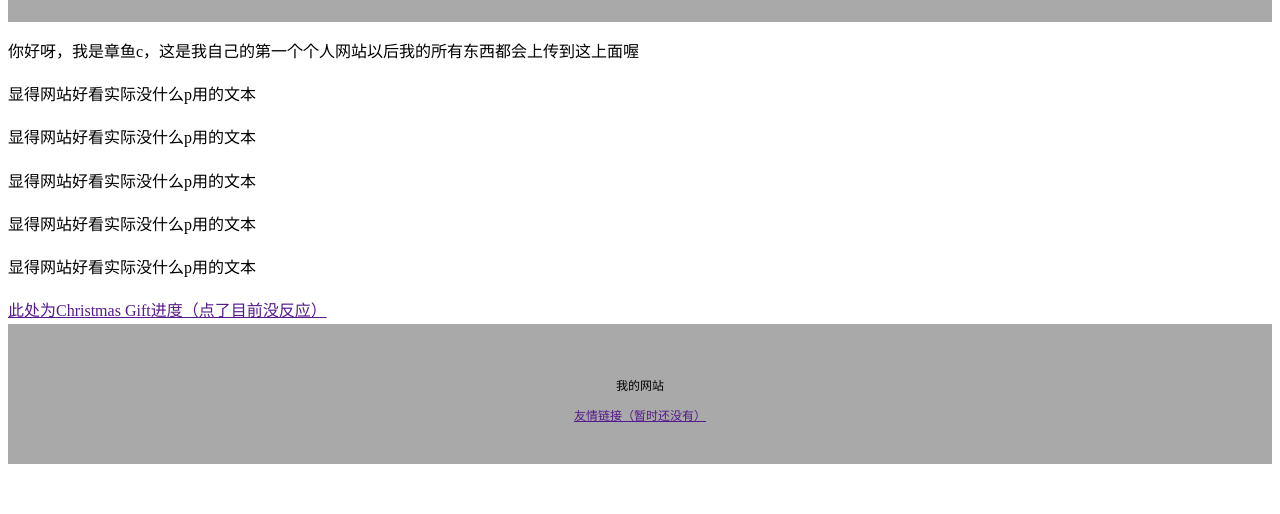
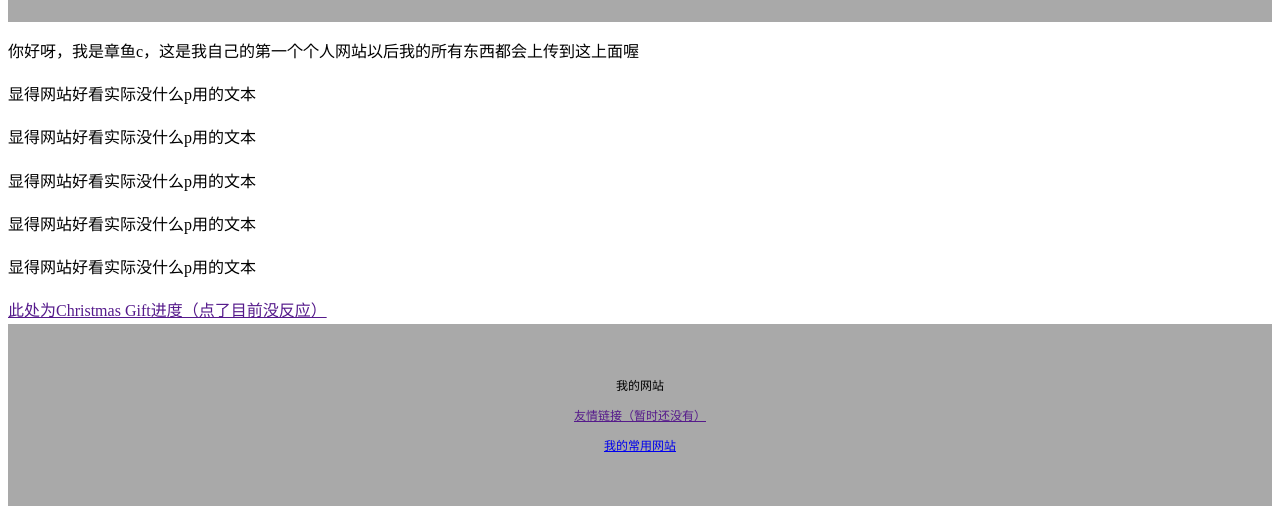
Before and after one commit to zhangyuc123/me, a plain HTML site: page Personal Website.html in a window 1280 px wide. Shown: the part 370-884 px from the top of the page. Before the commit the page ends 842 px from the top, so only its background shows below. Drawn offline with Linux system fonts and the light colour scheme.

Commit message:
Update Personal Website.html

```diff
--- a/Personal Website.html
+++ b/Personal Website.html
@@ -34,6 +34,8 @@
 		">
 		<p>我的网站</p>
 		<a href="">友情链接（暂时还没有）</a>
+		<p><a  href="https://zhangyuc123.github.io/me/%E6%88%91%E7%9A%84%E5%A5%BD%E7%94%A8%E7%9A%84%E7%BD%91%E7%AB%99.html" target="_blank">我的常用网站</a>
+		</p>
 		</div>
 	</body>
 </html>
```
